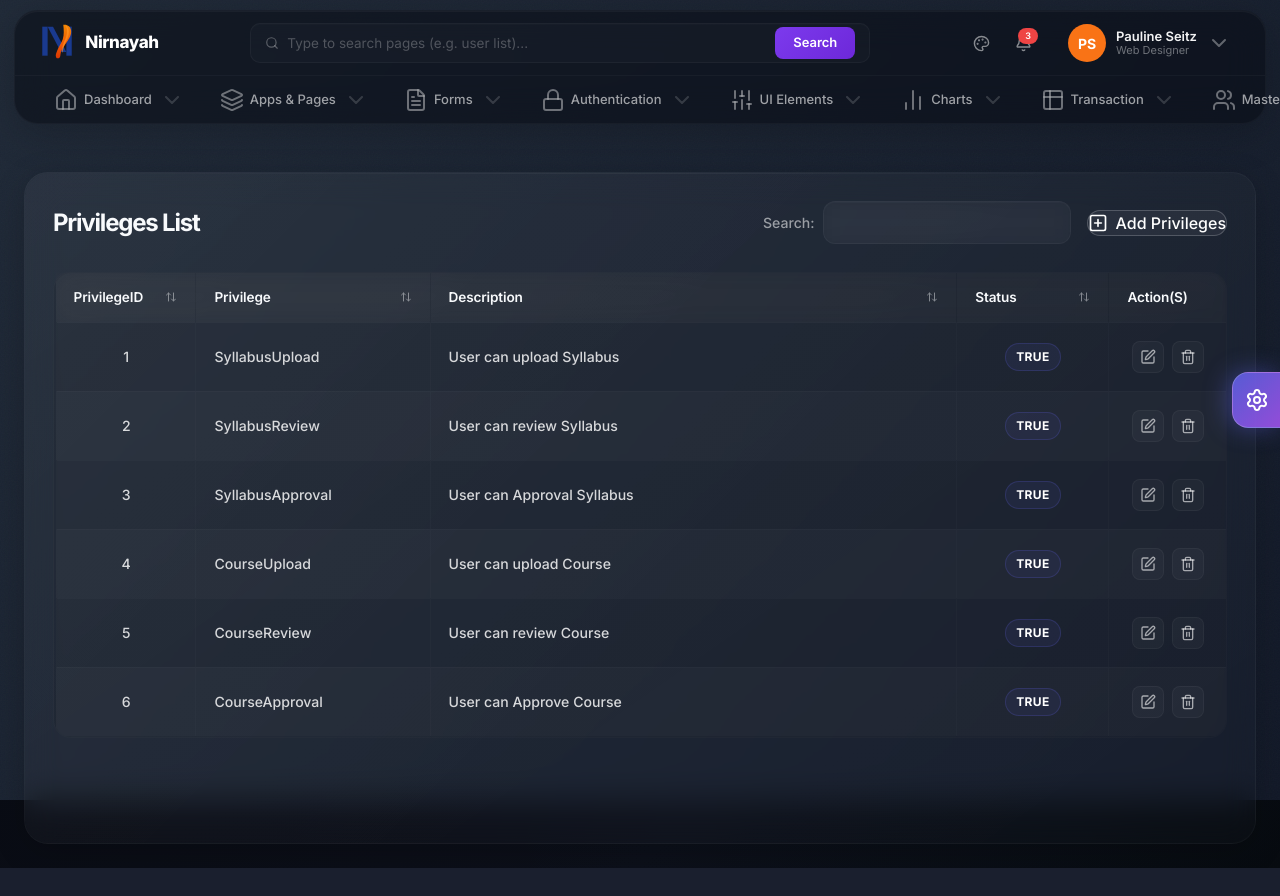
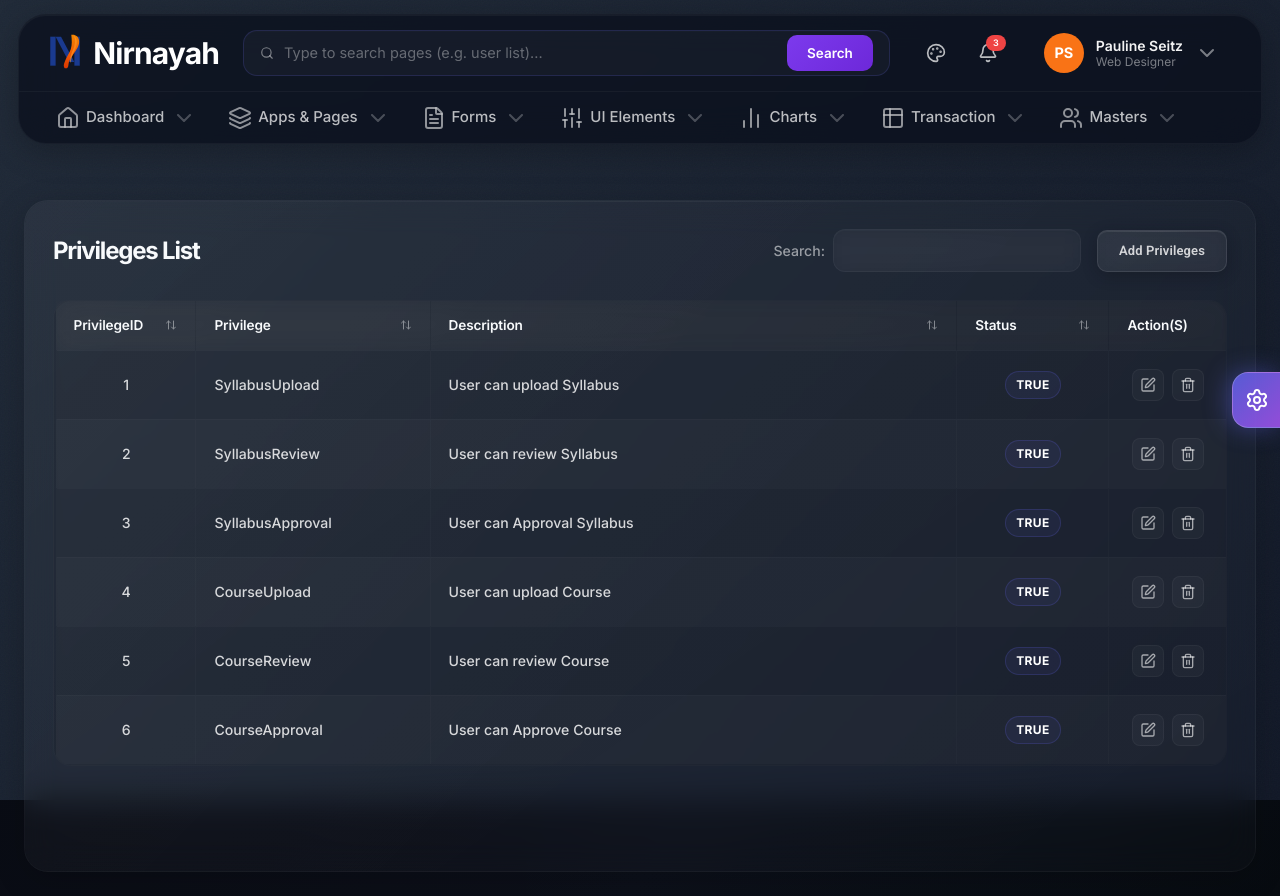
Before and after one commit to Aditya-624/admin-template-, a Next.js app: page /masters/privileges-list in a window 1280 px wide. Before the commit the page ends 868 px from the top, so only its background shows below. Built offline with nearby package versions, Linux system fonts and the light colour scheme.

Commit message:
css changes on cards +

```diff
--- a/src/app/globals.css
+++ b/src/app/globals.css
@@ -1001,53 +1001,50 @@ textarea.edit-user-input {
 /* ── Dashtrans Topbar & Floating SaaS Header ───────────── */
 .floating-header {
   position: fixed !important;
-  top: 10px !important;
-  left: 14px !important;
-  right: 14px !important;
+  top: 14px !important;
+  left: 18px !important;
+  right: 18px !important;
   z-index: 999 !important;
-  border-radius: 24px !important;
-  background: rgba(9, 12, 21, 0.55) !important; /* frosted expensive glass layering */
+  border-radius: 28px !important;
+  background: rgba(10, 15, 28, 0.75) !important;
   backdrop-filter: blur(18px) !important;
   -webkit-backdrop-filter: blur(18px) !important;
-  border: 1px solid rgba(255, 255, 255, 0.03) !important;
+  border: 1px solid rgba(255, 255, 255, 0.04) !important;
   box-shadow:
-    0 10px 40px rgba(0, 0, 0, 0.18),
+    0 8px 32px rgba(0, 0, 0, 0.22),
     inset 0 1px 0 rgba(255, 255, 255, 0.04) !important;
   transition: all 0.28s cubic-bezier(0.4, 0, 0.2, 1) !important;
   overflow: visible !important;
 }
 
 .floating-header.header-scrolled {
-  background: rgba(9, 12, 21, 0.85) !important; /* scroll darkening effect */
-  backdrop-filter: blur(18px) !important;
-  -webkit-backdrop-filter: blur(18px) !important;
-  border-color: rgba(255, 255, 255, 0.03) !important;
+  background: rgba(8, 11, 20, 0.9) !important;
   box-shadow:
     0 16px 48px rgba(0, 0, 0, 0.32),
     inset 0 1px 0 rgba(255, 255, 255, 0.04) !important;
-  top: 10px !important;
+  top: 14px !important;
 }
 
 @media (max-width: 1024px) {
   .floating-header {
     left: 12px !important;
     right: 12px !important;
-    border-radius: 16px !important;
-    top: 8px !important;
+    border-radius: 20px !important;
+    top: 10px !important;
   }
   .floating-header.header-scrolled {
-    top: 8px !important;
+    top: 10px !important;
   }
 }
 
 /* Offset page content for fixed header */
 main {
-  padding-top: 148px !important;
+  padding-top: 176px !important;
 }
 
 @media (max-width: 1024px) {
   main {
-    padding-top: 100px !important;
+    padding-top: 128px !important;
   }
 }
 
@@ -1055,35 +1052,44 @@ main {
   background: transparent;
   backdrop-filter: none;
   -webkit-backdrop-filter: none;
-  height: 64px;
+  height: 76px;
   width: 100%;
   display: flex;
   align-items: center;
   justify-content: space-between;
-  padding: 0 24px;
+  padding: 0 28px;
   border-bottom: none;
   box-shadow: none;
   position: relative;
   z-index: 10;
   font-family: 'Inter', sans-serif;
-  transition: all 0.25s cubic-bezier(0.4, 0, 0.2, 1);
+  transition: all 0.28s cubic-bezier(0.4, 0, 0.2, 1);
 }
 
 .navbar-left {
   display: flex;
   align-items: center;
+  gap: 12px !important;
   min-width: 60px;
 }
 
+.navbar-left span {
+  font-size: 30px !important;
+  font-weight: 700 !important;
+  letter-spacing: -0.03em !important;
+  font-family: 'Inter', sans-serif !important;
+  color: white !important;
+}
+
 .logo-icon {
-  width: 42px;
-  height: 42px;
+  width: 44px;
+  height: 44px;
   background: linear-gradient(135deg, #f97316, #3b82f6);
-  border-radius: 10px;
+  border-radius: 12px;
   display: flex;
   align-items: center;
   justify-content: center;
-  font-size: 1.3rem;
+  font-size: 1.4rem;
   font-weight: 800;
   color: white;
   font-style: italic;
@@ -1093,7 +1099,7 @@ main {
   flex: 1;
   display: flex;
   justify-content: center;
-  padding: 0 40px;
+  padding: 0 24px;
   max-width: 700px;
   margin: 0 auto;
 }
@@ -1101,28 +1107,28 @@ main {
 .search-wrapper {
   display: flex;
   align-items: center;
-  background: rgba(255, 255, 255, 0.02) !important;
-  border: 1px solid rgba(255, 255, 255, 0.04) !important;
-  border-radius: 10px;
-  padding: 0 14px;
+  background: rgba(255, 255, 255, 0.03) !important;
+  border: 1px solid rgba(99, 102, 241, 0.18) !important;
+  border-radius: 14px !important;
+  padding: 0 16px;
   width: 100%;
-  height: 40px;
-  gap: 8px;
-  transition: all 0.25s cubic-bezier(0.4, 0, 0.2, 1);
+  height: 46px;
+  gap: 10px;
+  transition: all 0.28s cubic-bezier(0.4, 0, 0.2, 1);
   box-shadow: inset 0 1px 0 rgba(255, 255, 255, 0.01) !important;
 }
 
 .search-wrapper:focus-within {
-  border-color: rgba(99, 102, 241, 0.3) !important;
-  background: rgba(255, 255, 255, 0.04) !important;
+  border-color: rgba(99, 102, 241, 0.45) !important;
+  background: rgba(255, 255, 255, 0.05) !important;
   box-shadow:
-    0 0 0 3px rgba(99, 102, 241, 0.1),
+    0 0 0 4px rgba(99, 102, 241, 0.12),
     inset 0 1px 0 rgba(255, 255, 255, 0.02) !important;
 }
 
 .search-wrapper .search-icon {
-  color: rgba(255, 255, 255, 0.3) !important;
-  font-size: 14px;
+  color: rgba(255, 255, 255, 0.45) !important;
+  font-size: 16px;
 }
 
 .search-wrapper input {
@@ -1130,65 +1136,69 @@ main {
   background: transparent;
   border: none;
   outline: none;
-  color: rgba(255, 255, 255, 0.85);
-  font-size: 13.5px;
+  color: rgba(255, 255, 255, 0.95);
+  font-size: 14.5px;
   font-family: 'Inter', sans-serif;
 }
 
 .search-wrapper input::placeholder {
-  color: rgba(255, 255, 255, 0.25);
-  font-size: 13.5px;
+  color: rgba(255, 255, 255, 0.35);
+  font-size: 14.5px;
 }
 
 .search-wrapper .search-btn {
   background: linear-gradient(135deg, #7c3aed, #6d28d9);
   color: white;
   border: none;
-  border-radius: 8px;
-  padding: 6px 18px;
-  font-size: 13px;
+  border-radius: 10px;
+  padding: 8px 20px;
+  font-size: 13.5px;
   font-weight: 600;
   cursor: pointer;
-  transition: all 0.25s cubic-bezier(0.4, 0, 0.2, 1);
+  transition: all 0.28s cubic-bezier(0.4, 0, 0.2, 1);
   white-space: nowrap;
 }
 
 .search-wrapper .search-btn:hover {
   transform: translateY(-1px);
-  box-shadow: 0 4px 12px rgba(124, 58, 237, 0.25);
+  box-shadow: 0 4px 16px rgba(124, 58, 237, 0.35);
 }
 
 .navbar-right {
   display: flex;
   align-items: center;
-  gap: 8px;
+  gap: 12px;
   min-width: fit-content;
 }
 
 .nav-icons {
   display: flex;
   align-items: center;
-  gap: 4px;
+  gap: 8px;
 }
 
 .icon-btn {
   background: transparent;
   border: none;
-  color: rgba(255, 255, 255, 0.5) !important;
-  width: 38px;
-  height: 38px;
-  border-radius: 10px;
+  color: rgba(255, 255, 255, 0.72) !important;
+  width: 44px;
+  height: 44px;
+  border-radius: 12px;
   display: flex;
   align-items: center;
   justify-content: center;
-  font-size: 17px;
   cursor: pointer;
   position: relative;
-  transition: all 0.25s cubic-bezier(0.4, 0, 0.2, 1) !important;
+  transition: all 0.28s cubic-bezier(0.4, 0, 0.2, 1) !important;
+}
+
+.icon-btn svg {
+  width: 20px !important;
+  height: 20px !important;
 }
 
 .icon-btn:hover {
-  background: rgba(255, 255, 255, 0.04) !important;
+  background: rgba(255, 255, 255, 0.05) !important;
   color: white !important;
   transform: translateY(-1px) !important;
 }
@@ -1212,27 +1222,27 @@ main {
 .user-info {
   display: flex;
   align-items: center;
-  gap: 10px;
-  padding: 6px 10px;
-  border-radius: 10px;
+  gap: 12px;
+  padding: 8px 14px;
+  border-radius: 12px;
   cursor: pointer;
-  transition: all 0.25s cubic-bezier(0.4, 0, 0.2, 1);
+  transition: all 0.28s cubic-bezier(0.4, 0, 0.2, 1);
   margin-left: 8px;
 }
 
 .user-info:hover {
-  background: rgba(255, 255, 255, 0.04);
+  background: rgba(255, 255, 255, 0.05);
 }
 
 .user-avatar {
-  width: 38px;
-  height: 38px;
+  width: 40px;
+  height: 40px;
   background: #f97316;
   border-radius: 50%;
   display: flex;
   align-items: center;
   justify-content: center;
-  font-size: 14px;
+  font-size: 14.5px;
   font-weight: 700;
   color: white;
   flex-shrink: 0;
@@ -1241,25 +1251,25 @@ main {
 .user-text {
   display: flex;
   flex-direction: column;
-  line-height: 1.2;
+  line-height: 1.25;
 }
 
 .user-name {
-  font-size: 13px;
+  font-size: 14px;
   font-weight: 600;
   color: rgba(255, 255, 255, 0.95);
   white-space: nowrap;
 }
 
 .user-role {
-  font-size: 11px;
-  color: rgba(255, 255, 255, 0.4) !important;
+  font-size: 12px;
+  color: rgba(255, 255, 255, 0.45) !important;
   white-space: nowrap;
 }
 
 .chevron {
-  color: rgba(255, 255, 255, 0.35);
-  font-size: 12px;
+  color: rgba(255, 255, 255, 0.45);
+  font-size: 14px;
 }
 
 .navbar-menu {
@@ -1267,74 +1277,177 @@ main {
   backdrop-filter: none;
   -webkit-backdrop-filter: none;
   border-bottom: none;
-  border-top: 1px solid rgba(255, 255, 255, 0.03); /* Extremely clean separator */
+  border-top: 1px solid rgba(255, 255, 255, 0.04);
   padding: 0 24px;
   display: flex;
   align-items: center;
-  height: 48px;
+  height: 52px;
   gap: 6px !important;
   font-family: 'Inter', sans-serif;
-  transition: all 0.25s cubic-bezier(0.4, 0, 0.2, 1);
+  transition: all 0.28s cubic-bezier(0.4, 0, 0.2, 1);
 }
 
 .nav-item {
   display: flex;
   align-items: center;
   gap: 6px !important;
-  padding: 8px 14px !important;
-  border-radius: 10px !important;
-  color: rgba(255, 255, 255, 0.6) !important; /* Soft gray typography */
-  font-size: 13px !important;
+  padding: 8px 12px !important;
+  border-radius: 12px !important;
+  color: rgba(255, 255, 255, 0.72) !important;
+  font-size: 15px !important;
   font-weight: 500 !important;
   cursor: pointer;
-  transition: all 0.25s cubic-bezier(0.4, 0, 0.2, 1) !important;
+  transition: all 0.28s cubic-bezier(0.4, 0, 0.2, 1) !important;
   white-space: nowrap;
   border: 1px solid transparent !important;
 }
 
 .nav-item:hover {
-  background: rgba(255, 255, 255, 0.04) !important;
-  color: rgba(255, 255, 255, 0.95) !important;
+  background: rgba(255, 255, 255, 0.05) !important;
+  color: white !important;
   border-color: rgba(255, 255, 255, 0.03) !important;
 }
 
 .nav-item.active {
   color: white !important;
-  background: rgba(255, 255, 255, 0.06) !important;
-  border-color: rgba(255, 255, 255, 0.06) !important;
+  background: rgba(255, 255, 255, 0.08) !important;
+  border-color: rgba(255, 255, 255, 0.05) !important;
   box-shadow:
-    0 4px 12px rgba(0, 0, 0, 0.08),
-    inset 0 1px 0 rgba(255, 255, 255, 0.03) !important;
+    0 4px 16px rgba(0, 0, 0, 0.12),
+    inset 0 1px 0 rgba(255, 255, 255, 0.04) !important;
 }
 
 .nav-item .nav-icon {
-  font-size: 14px;
-  opacity: 0.65;
-  transition: all 0.25s cubic-bezier(0.4, 0, 0.2, 1) !important;
+  font-size: 16px;
+  opacity: 0.75;
+  transition: all 0.28s cubic-bezier(0.4, 0, 0.2, 1) !important;
 }
 
 .nav-item:hover .nav-icon {
-  opacity: 0.95;
+  opacity: 1;
 }
 
 .nav-item .chevron {
-  font-size: 10px;
-  opacity: 0.45;
+  font-size: 11px;
+  opacity: 0.55;
   margin-left: 2px;
 }
 
 /* Submenu flyout styling for premium dropdowns */
 .submenu-flyout {
-  background: linear-gradient(145deg, rgba(8, 10, 20, 0.98), rgba(6, 8, 16, 0.96)) !important;
-  backdrop-filter: blur(18px) !important;
-  -webkit-backdrop-filter: blur(18px) !important;
-  border: 1px solid rgba(255, 255, 255, 0.03) !important;
+  background: #171717 !important;
+  backdrop-filter: none !important;
+  -webkit-backdrop-filter: none !important;
+  border: 1px solid rgba(255, 255, 255, 0.04) !important;
   box-shadow:
-    0 10px 40px rgba(0, 0, 0, 0.25),
-    inset 0 1px 0 rgba(255, 255, 255, 0.04) !important;
-  border-radius: 16px !important;
-  padding: 16px !important;
-  transition: all 0.22s cubic-bezier(0.4, 0, 0.2, 1) !important;
+    0 12px 30px rgba(0, 0, 0, 0.28) !important;
+  border-radius: 18px !important;
+  padding: 10px 14px !important;
+  font-family: 'Inter', sans-serif !important;
+  transition: all 0.18s ease !important;
+}
+
+/* Category header */
+.submenu-flyout > p {
+  font-size: 10px !important;
+  font-weight: 700 !important;
+  text-transform: uppercase !important;
+  color: rgba(255, 255, 255, 0.35) !important;
+  letter-spacing: 0.12em !important;
+  margin-bottom: 8px !important;
+  padding-left: 8px !important;
+}
+
+/* Main menu items (links & groups) */
+.submenu-flyout a,
+.submenu-flyout .group > div:first-child {
+  display: flex !important;
+  align-items: center !important;
+  gap: 8px !important;
+  padding: 8px 12px !important;
+  border-radius: 10px !important;
+  background: transparent !important;
+  color: rgba(255, 255, 255, 0.88) !important;
+  transition: all 0.18s ease !important;
+}
+
+/* Hover effects */
+.submenu-flyout a:hover,
+.submenu-flyout .group > div:first-child:hover {
+  background: rgba(255, 255, 255, 0.06) !important;
+  color: white !important;
+}
+
+/* Hide blue pointer indicator / icon boxes */
+.submenu-flyout .w-7.h-7 {
+  display: none !important;
+}
+
+/* Main text typography */
+.submenu-flyout a p:first-of-type,
+.submenu-flyout .group p:first-of-type,
+.submenu-flyout a p.leading-tight,
+.submenu-flyout .group p.leading-tight {
+  font-size: 15px !important;
+  font-weight: 500 !important;
+  color: rgba(255, 255, 255, 0.88) !important;
+  margin: 0 !important;
+}
+
+/* Hide descriptor / helper lines to keep rows clean and flat */
+.submenu-flyout a p:last-child:not(:first-child),
+.submenu-flyout .group p:last-child:not(:first-child),
+.submenu-flyout p.text-slate-500,
+.submenu-flyout p.text-\[11px\] {
+  display: none !important;
+}
+
+/* Chevron indicator */
+.submenu-flyout .group svg {
+  color: rgba(255, 255, 255, 0.35) !important;
+  width: 14px !important;
+  height: 14px !important;
+  transition: all 0.18s ease !important;
+}
+
+.submenu-flyout .group:hover svg {
+  color: white !important;
+}
+
+/* Secondary submenu nesting list links */
+.submenu-flyout .group a {
+  padding: 6px 10px !important;
+  font-size: 14px !important;
+  font-weight: 500 !important;
+  border-radius: 8px !important;
+  color: rgba(255, 255, 255, 0.72) !important;
+}
+
+.submenu-flyout .group a:hover {
+  background: rgba(255, 255, 255, 0.06) !important;
+  color: white !important;
+}
+
+/* Page suggestion result item refinements */
+.submenu-flyout button.w-full {
+  padding: 8px 12px !important;
+  border-radius: 10px !important;
+  gap: 8px !important;
+  transition: all 0.18s ease !important;
+}
+
+.submenu-flyout button.w-full span.text-\[13px\],
+.submenu-flyout button.w-full div p:first-child {
+  font-size: 14px !important;
+  font-weight: 500 !important;
+  color: rgba(255, 255, 255, 0.88) !important;
+}
+
+.submenu-flyout button.w-full span.text-\[11px\],
+.submenu-flyout button.w-full div p:last-child {
+  font-size: 11px !important;
+  color: rgba(255, 255, 255, 0.45) !important;
+  margin-top: 1px !important;
 }
 
 /* ── CHARTS SOFT BLENDING & SHADOWS ───────────────────── */
@@ -1348,3 +1461,90 @@ main {
   font-size: 11px !important;
   font-family: 'Inter', sans-serif !important;
 }
+
+/* Glass Card Button styling for Add User, Add User Type, Add Privileges */
+.add-btn-card {
+  display: flex !important;
+  flex-direction: row !important;
+  align-items: center !important;
+  justify-content: center !important;
+  gap: 0 !important;
+
+  /* SIZE — Compact Rectangle Card */
+  width: auto !important;
+  height: 42px !important;
+  min-width: 130px !important;
+  min-height: 38px !important;
+  padding: 0 18px !important;
+
+  /* GLASS EFFECT — matching dashboard theme */
+  background: rgba(255, 255, 255, 0.05) !important;
+  backdrop-filter: blur(12px) !important;
+  -webkit-backdrop-filter: blur(12px) !important;
+  border: 1px solid rgba(255, 255, 255, 0.1) !important;
+  border-radius: 10px !important;
+  box-shadow:
+    0 4px 16px rgba(0, 0, 0, 0.2),
+    inset 0 1px 0 rgba(255, 255, 255, 0.08) !important;
+
+  /* INTERACTION */
+  cursor: pointer !important;
+  transition: all 0.25s ease !important;
+  text-decoration: none !important;
+  color: white !important;
+  box-sizing: border-box !important;
+}
+
+.add-btn-card:hover {
+  background: rgba(255, 255, 255, 0.09) !important;
+  border-color: rgba(255, 255, 255, 0.18) !important;
+  transform: translateY(-2px) !important;
+  box-shadow:
+    0 6px 20px rgba(0, 0, 0, 0.3),
+    inset 0 1px 0 rgba(255, 255, 255, 0.1) !important;
+}
+
+.add-btn-card:active {
+  transform: translateY(-1px) !important;
+}
+
+/* Icon inside card */
+.add-btn-card .btn-icon {
+  display: none !important;
+}
+
+.add-btn-card:hover .btn-icon {
+  display: none !important;
+}
+
+/* Text inside card */
+.add-btn-card .btn-label {
+  font-size: 13px !important;
+  font-weight: 600 !important;
+  color: rgba(255, 255, 255, 0.8) !important;
+  text-align: center !important;
+  white-space: nowrap !important;
+  letter-spacing: 0.01em !important;
+  font-family: 'Roboto', sans-serif !important;
+}
+
+.add-btn-card:hover .btn-label {
+  color: rgba(255, 255, 255, 0.95) !important;
+}
+
+.add-buttons-row {
+  display: flex !important;
+  align-items: center !important;
+  justify-content: flex-start !important;
+  gap: 16px !important;
+  flex-wrap: wrap !important;
+  padding: 16px 0 !important;
+}
+
+.add-btn-card.full-width {
+  width: 100% !important;
+  height: 42px !important;
+  flex-direction: row !important;
+  gap: 0 !important;
+  justify-content: center !important;
+}
--- a/src/app/masters/privileges-list/page.tsx
+++ b/src/app/masters/privileges-list/page.tsx
@@ -164,11 +164,10 @@ export default function PrivilegesListPage() {
               />
             </div>
             <button
-              className="flex items-center gap-2 px-6 py-2.5 text-base font-medium text-white bg-white/5 border border-white/20 rounded-full hover:bg-white/10 transition-colors whitespace-nowrap flex-shrink-0"
+              className="add-btn-card"
               onClick={() => router.push('/masters/privileges-list/add')}
             >
-              <PlusSquare size={20} className="flex-shrink-0" />
-              <span>Add Privileges</span>
+              <span className="btn-label">Add Privileges</span>
             </button>
           </div>
         </div>
--- a/src/app/masters/user-list/page.tsx
+++ b/src/app/masters/user-list/page.tsx
@@ -83,9 +83,8 @@ export default function UserListPage() {
                 onChange={(e) => setSearch(e.target.value)}
               />
             </div>
-            <Link href="/masters/user-list/add" className="flex items-center gap-2 px-6 py-2.5 text-base font-medium text-white bg-white/5 border border-white/20 rounded-full hover:bg-white/10 transition-colors whitespace-nowrap flex-shrink-0">
-              <PlusSquare size={20} className="flex-shrink-0" />
-              <span>Add User</span>
+            <Link href="/masters/user-list/add" className="add-btn-card">
+              <span className="btn-label">Add User</span>
             </Link>
           </div>
         </div>
--- a/src/app/masters/usertype-list/page.tsx
+++ b/src/app/masters/usertype-list/page.tsx
@@ -165,11 +165,10 @@ export default function UserTypeListPage() {
               />
             </div>
             <button
-              className="flex items-center gap-2 px-6 py-2.5 text-base font-medium text-white bg-white/5 border border-white/20 rounded-full hover:bg-white/10 transition-colors whitespace-nowrap flex-shrink-0"
+              className="add-btn-card"
               onClick={() => router.push('/masters/usertype-list/add')}
             >
-              <PlusSquare size={20} className="flex-shrink-0" />
-              <span>Add User Type</span>
+              <span className="btn-label">Add User Type</span>
             </button>
           </div>
         </div>
--- a/src/app/transaction/user-access-privileges-list/page.tsx
+++ b/src/app/transaction/user-access-privileges-list/page.tsx
@@ -168,11 +168,10 @@ export default function UserAccessPrivilegesListPage() {
               />
             </div>
             <button
-              className="flex items-center gap-2 px-6 py-2.5 text-base font-medium text-white bg-white/5 border border-white/20 rounded-full hover:bg-white/10 transition-colors whitespace-nowrap flex-shrink-0"
+              className="add-btn-card"
               onClick={() => router.push('/transaction/user-access-privileges-list/add')}
             >
-              <PlusSquare size={20} className="flex-shrink-0" />
-              <span>Add Privilege Access</span>
+              <span className="btn-label">Add Privilege Access</span>
             </button>
           </div>
         </div>
--- a/src/components/layout/TopNav.tsx
+++ b/src/components/layout/TopNav.tsx
@@ -50,6 +50,7 @@ const navItems = [
       { href: "/courses",       label: "Courses",       desc: "Course catalog" },
       { href: "/notifications", label: "Notifications",  desc: "Alerts & updates" },
       { href: "/podcasts",      label: "Podcasts",      desc: "Audio content" },
+      { href: "/settings",      label: "Settings",      desc: "Platform settings" },
     ],
   },
   {
@@ -58,13 +59,6 @@ const navItems = [
     children: [
       { href: "/quizzes",    label: "Quizzes",    desc: "Quiz builder" },
       { href: "/ai-control", label: "AI Control", desc: "AI settings" },
-    ],
-  },
-  {
-    label: "Authentication",
-    icon: Lock,
-    children: [
-      { href: "/settings", label: "Settings", desc: "Platform config" },
     ],
   },
   {
@@ -140,19 +134,19 @@ function NestedNavItem({ child, setOpen }: { child: any, setOpen: any }) {
         <AnimatePresence>
           {isHovered && (
              <motion.div
-               initial={{ opacity: 0, x: -8 }}
-               animate={{ opacity: 1, x: 0 }}
-               exit={{ opacity: 0, x: -8 }}
-               transition={{ duration: 0.15 }}
+               initial={{ opacity: 0, y: 6 }}
+               animate={{ opacity: 1, y: 0 }}
+               exit={{ opacity: 0, y: 6 }}
+               transition={{ duration: 0.18, ease: "easeOut" }}
                className="absolute left-full top-0 ml-2 z-[60]"
                style={{
                   minWidth: "220px",
-                  background: "rgba(10,15,24,0.95)",
-                  backdropFilter: "blur(32px)",
-                  border: "1px solid rgba(255,255,255,.08)",
-                  borderRadius: "16px",
-                  boxShadow: "0 20px 60px rgba(0,0,0,.5)",
-                  padding: "12px",
+                  background: "#171717",
+                  backdropFilter: "none",
+                  border: "1px solid rgba(255, 255, 255, 0.04)",
+                  borderRadius: "18px",
+                  boxShadow: "0 12px 30px rgba(0, 0, 0, 0.28)",
+                  padding: "10px 14px",
                }}
              >
                <div className="flex flex-col gap-1">
@@ -234,12 +228,12 @@ function NavDropdown({
 
       <AnimatePresence>
         {open && (
-          <motion.div
-            initial={{ opacity: 0, y: 8, scale: 0.98 }}
-            animate={{ opacity: 1, y: 0, scale: 1 }}
-            exit={{ opacity: 0, y: 8, scale: 0.98 }}
-            transition={{ duration: 0.22, ease: [0.4, 0, 0.2, 1] }}
-            className="absolute left-0 top-full z-50 submenu-flyout mt-2"
+           <motion.div
+             initial={{ opacity: 0, y: 6 }}
+             animate={{ opacity: 1, y: 0 }}
+             exit={{ opacity: 0, y: 6 }}
+             transition={{ duration: 0.18, ease: "easeOut" }}
+             className="absolute left-0 top-full z-50 submenu-flyout mt-2"
             style={{
               minWidth: children.length > 3 ? "360px" : "240px",
             }}
```
